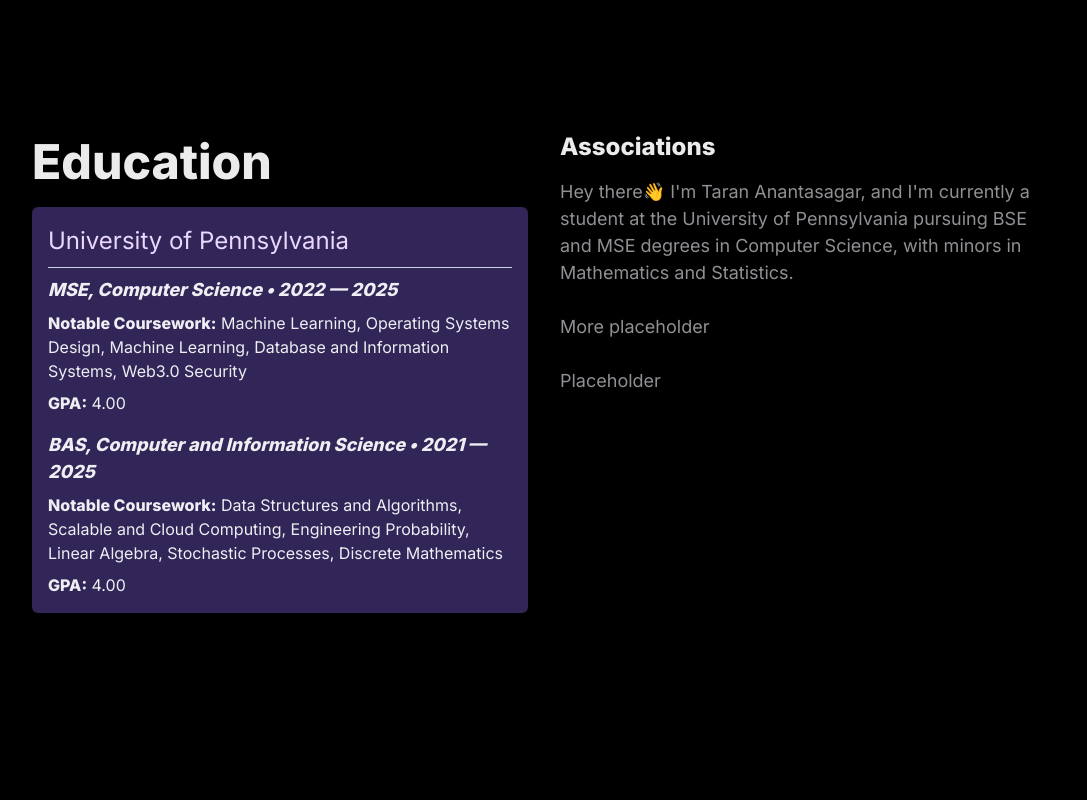
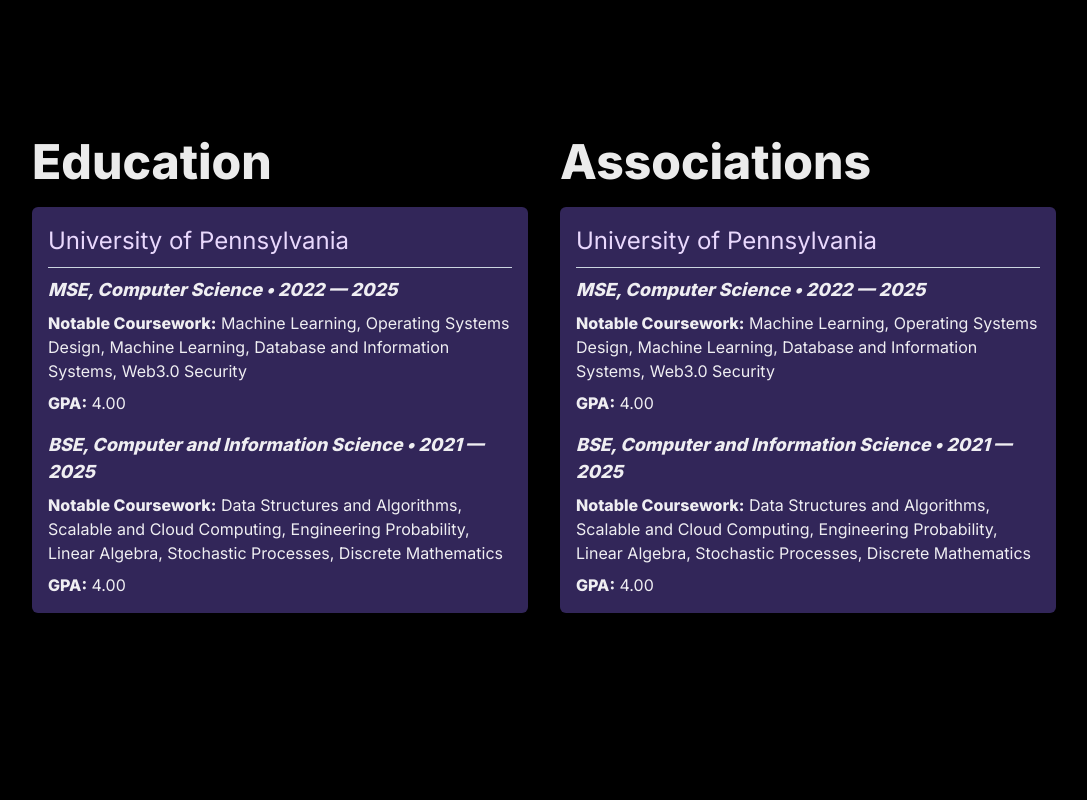
Before and after one commit to taran317/taran-portfolio, a Next.js app: page / in a window 1280 px wide. Shown: the part 1460-2260 px from the top of the page, without its empty margins (96-1183 px from the left). Built offline with nearby package versions, Linux system fonts and the light colour scheme; no server answers.

Commit message:
added super fun emojis when you click hey there!

```diff
--- a/components/Education.tsx
+++ b/components/Education.tsx
@@ -48,7 +48,7 @@
             </Box>
             <Box mt={4}>
               <Text fontStyle="italic" fontSize="lg" fontWeight="bold" mt={2}>
-                BAS, Computer and Information Science • 2021 — 2025
+                BSE, Computer and Information Science • 2021 — 2025
               </Text>
               <Text mt={2}>
                 <Text as="span" fontWeight="bold">
@@ -68,25 +68,50 @@
           </Box>
         </Stack>
         <Stack spacing={4}>
-          <Heading fontSize="2xl">Associations</Heading>
-
-          <Text
-            color="textSecondary"
-            fontSize={{ base: "14px", md: "18px" }}
-            whiteSpace="pre-line"
-          >
-            Hey there👋 I'm Taran Anantasagar, and I'm currently a student at
-            the University of Pennsylvania pursuing BSE and MSE degrees in
-            Computer Science, with minors in Mathematics and Statistics.
-            <br />
-            <br />
-            More placeholder
-            <br />
-            <br />
-            Placeholder
-            <br />
-            <br />
-          </Text>
+          <Heading fontSize="5xl">Associations</Heading>
+          <Box bg="brand.900" p={4} borderRadius="md" boxShadow="md">
+            <Box>
+              <Text fontSize="2xl" color="brand.100">
+                University of Pennsylvania
+              </Text>
+              <Box borderTop="1px" borderColor="gray.300" my={2} />
+              <Text fontStyle="italic" fontSize="lg" fontWeight="bold">
+                MSE, Computer Science • 2022 — 2025
+              </Text>
+              <Text mt={2}>
+                <Text as="span" fontWeight="bold">
+                  Notable Coursework:
+                </Text>{" "}
+                Machine Learning, Operating Systems Design, Machine Learning,
+                Database and Information Systems, Web3.0 Security
+              </Text>
+              <Text mt={2}>
+                <Text as="span" fontWeight="bold">
+                  GPA:
+                </Text>{" "}
+                4.00
+              </Text>
+            </Box>
+            <Box mt={4}>
+              <Text fontStyle="italic" fontSize="lg" fontWeight="bold" mt={2}>
+                BSE, Computer and Information Science • 2021 — 2025
+              </Text>
+              <Text mt={2}>
+                <Text as="span" fontWeight="bold">
+                  Notable Coursework:
+                </Text>{" "}
+                Data Structures and Algorithms, Scalable and Cloud Computing,
+                Engineering Probability, Linear Algebra, Stochastic Processes,
+                Discrete Mathematics
+              </Text>
+              <Text mt={2}>
+                <Text as="span" fontWeight="bold">
+                  GPA:
+                </Text>{" "}
+                4.00
+              </Text>
+            </Box>
+          </Box>
         </Stack>
       </SimpleGrid>
     </>
--- a/components/Header.tsx
+++ b/components/Header.tsx
@@ -1,6 +1,8 @@
 import {
   Box,
   Button,
+  forwardRef,
+  Flex,
   Link,
   Image,
   Text,
@@ -12,11 +14,56 @@
   Wrap,
   WrapItem,
 } from "@chakra-ui/react";
+import { motion, isValidMotionProp } from "framer-motion";
 import { FaEnvelope, FaGithub, FaLinkedin, FaFile } from "react-icons/fa";
-import React from "react";
+import { useState } from "react";
+
+export const MotionBox = motion(
+  forwardRef((props, ref) => {
+    const chakraProps = Object.fromEntries(
+      // do not pass framer props to DOM element
+      Object.entries(props).filter(([key]) => !isValidMotionProp(key))
+    );
+    return <Box ref={ref} {...chakraProps} />;
+  })
+);
+
+
+const MotionFlex = motion(
+  forwardRef((props, ref) => {
+    const chakraProps = Object.fromEntries(
+      // do not pass framer props to DOM element
+      Object.entries(props).filter(([key]) => !isValidMotionProp(key))
+    );
+    return <Flex ref={ref} {...chakraProps} />;
+  })
+);
+
+const emojis = [
+  "👋",
+  "✌️",
+  "🤙",
+  "🤘",
+  "🖖",
+  "👊",
+  "🙌",
+  "👍",
+  "🖐",
+  "👌",
+  "👏",
+  "🤞",
+  "🤟",
+  "🤝",
+  "🤜",
+  "🤛",
+  "🤚",
+  "☝️",
+];
 
 function Header() {
   const [isLargerThan800] = useMediaQuery("800");
+  const [showEmoji, setShowEmoji] = useState(false);
+  const [emojiCounter, setEmojiCounter] = useState(-1);
 
   return (
     <>
@@ -42,15 +89,75 @@
               zIndex={0}
               alt=""
             />
+            <MotionFlex
+              position="relative"
+              ml={["auto", "auto"]}
+              m={["auto", "initial"]}
+              w={["90%", "85%", "80%"]}
+              maxW="800px"
+              opacity="0"
+              justify="center"
+              direction="column"
+              initial={{
+                opacity: 0,
+                translateX: 150,
+              }}
+              animate={{
+                opacity: 1,
+                translateX: 0,
+                transition: {
+                  duration: 0.5,
+                },
+              }}
+            >
+              <Box position="relative">
+                <Box
+                  position="absolute"
+                  width="full"
+                  fontSize="2xl"
+                  textAlign="center"
+                >
+                  {emojis.map((item, index) => {
+                    return (
+                      <MotionBox
+                        key={index}
+                        position="absolute"
+                        right="80%"
+                        animate={
+                          showEmoji && emojiCounter === index ? "show" : "hide"
+                        }
+                        variants={{
+                          hide: { translateY: -80, opacity: 0 },
+                          show: {
+                            translateY: [0, -40, -60],
+                            opacity: [0, 1, 0],
+                          },
+                        }}
+                        initial="hide"
+                      >
+                        {item}
+                      </MotionBox>
+                    );
+                  })}
+                </Box>
+                <MotionBox whileHover={{ translateY: -5 }} width="max-content">
                   <Text
                     color="brand.500"
                     fontSize="display2"
                     fontWeight="medium"
                     position="relative"
+                    cursor="pointer"
+                    onClick={() => {
+                      setEmojiCounter((prevCounter) => (prevCounter + 1) % emojis.length);
+                      setShowEmoji(true);
+                    }}
                     zIndex={1}
                   >
                     Hey there 👋, I'm-
                   </Text>
+                </MotionBox>
+              </Box>
+            </MotionFlex>
           </Box>
 
           <Heading
```
Lines whose indentation alone changed are shown as unchanged.
